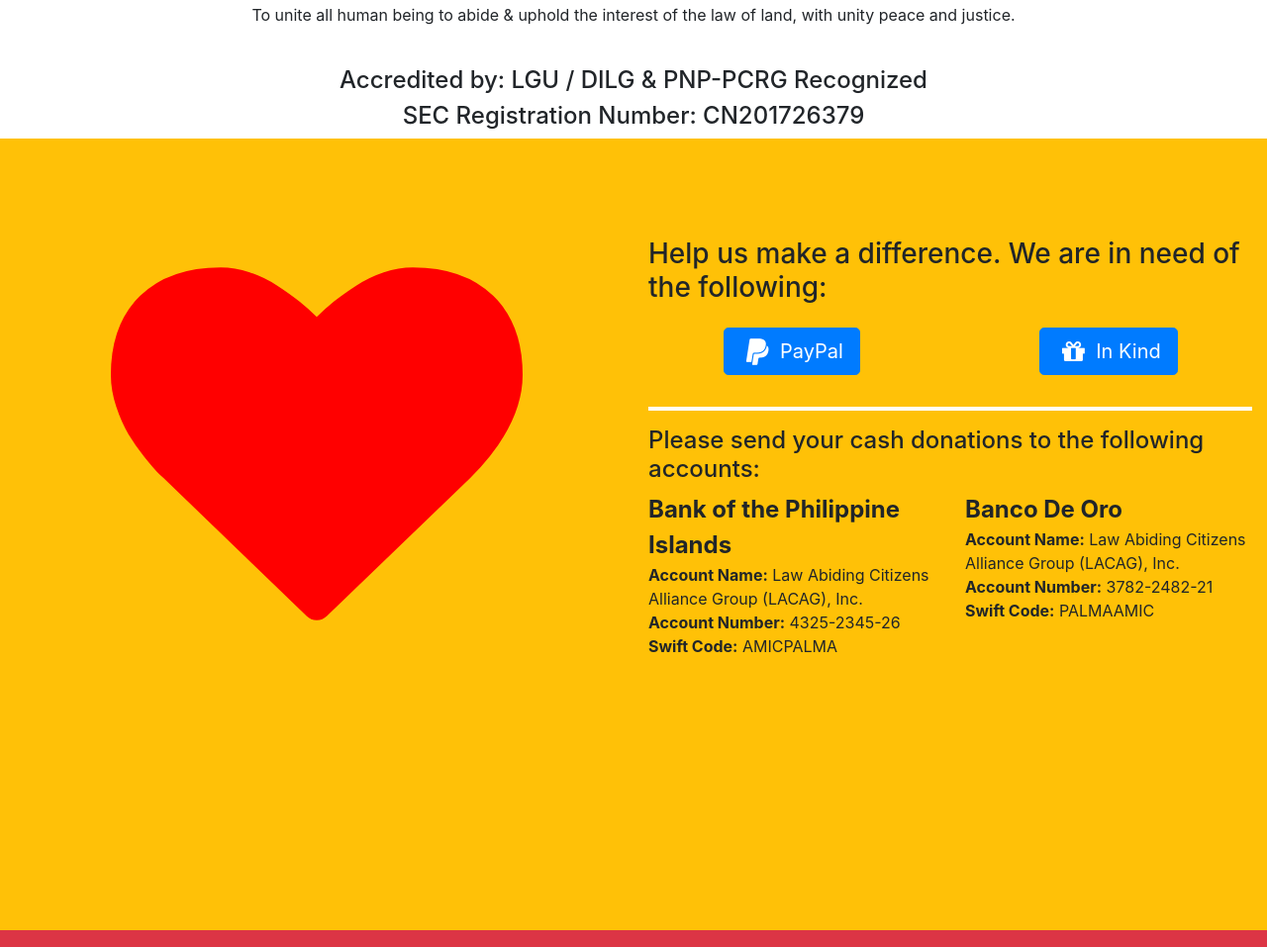
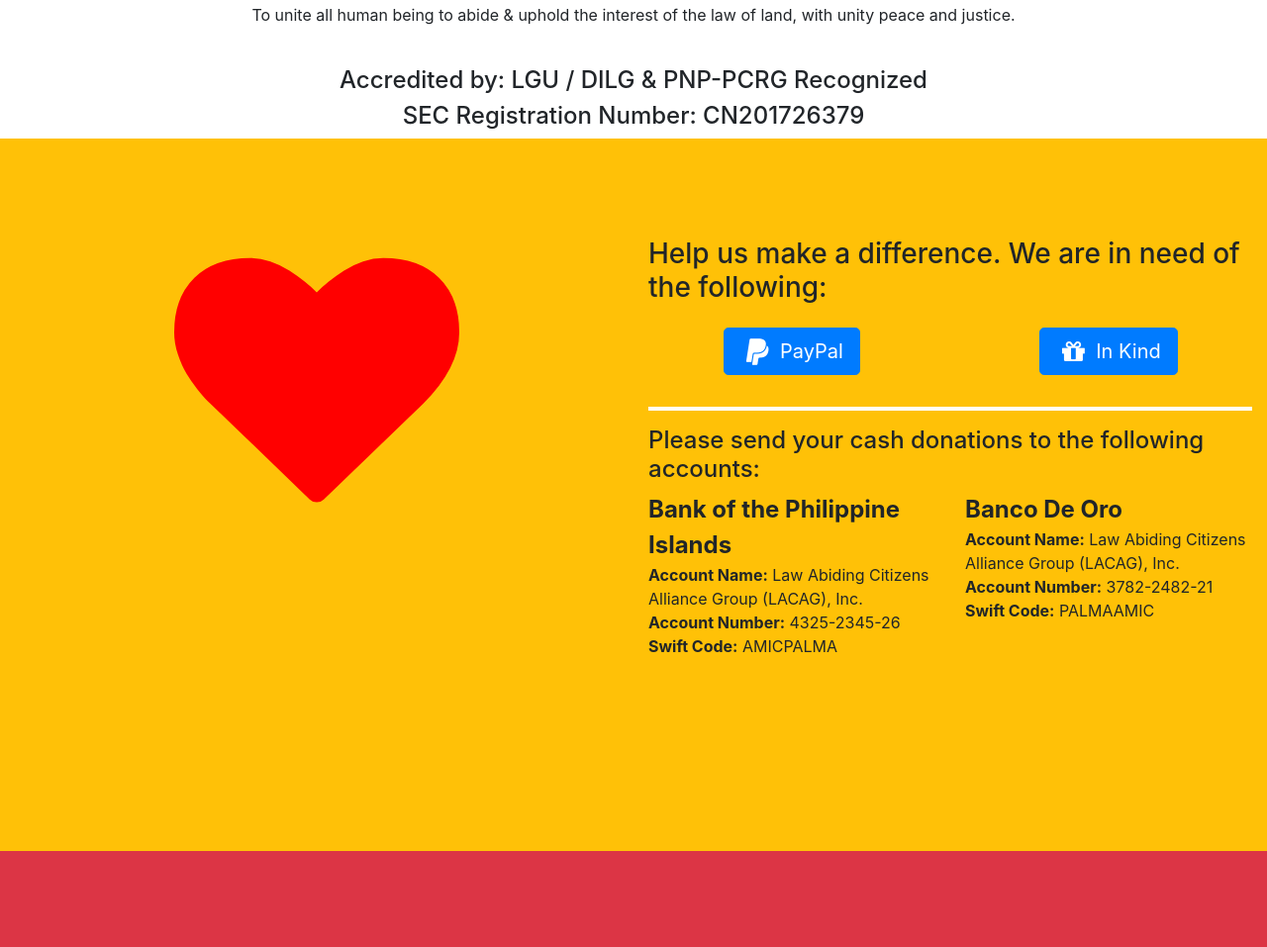
Before and after one commit to amichaelpalma/lacag, a plain HTML site: page index.html in a window 1280 px wide. Shown: the part 711-1668 px from the top of the page at 99% size. Drawn offline with nearby package versions, Linux system fonts and the light colour scheme.

Commit message:
update height in css and index

```diff
--- a/css/style.css
+++ b/css/style.css
@@ -1,5 +1,5 @@
 .section_size {
   width: auto;
-  min-height: 800px;
+  min-height: 720px;
   max-height: auto;
 }
--- a/index.html
+++ b/index.html
@@ -93,7 +93,7 @@
           <div class="row">
 
             <div class="col-lg-6">
-              <h1> <i class="fa fa-heart embed-responsive text-center" style="font-size: 26rem; color: red;"></i> </h1>
+              <h1> <i class="fa fa-heart embed-responsive text-center" style="font-size: 18rem; color: red;"></i> </h1>
             </div>
 
             <div class="col-lg-6">
@@ -228,7 +228,7 @@
 
           <div class="col-lg-5 col-sm-12 text-center mb-2">
             <p class="h4 text-white">Live Feed</p>
-            <iframe src="https://www.facebook.com/plugins/page.php?href=https%3A%2F%2Fweb.facebook.com%2FAMP-Keep-634152423654435&tabs=timeline&width=416&height=520&small_header=true&adapt_container_width=true&hide_cover=false&show_facepile=true&appId" width="416" height="520" style="border:none; overflow:hidden;" scrolling="no" frameborder="0" allowTransparency="true" allow="encrypted-media">
+            <iframe src="https://www.facebook.com/plugins/page.php?href=https%3A%2F%2Fweb.facebook.com%2FAMP-Keep-634152423654435&tabs=timeline&width=290&height=520&small_header=true&adapt_container_width=true&hide_cover=false&show_facepile=true&appId" width="290" height="520" style="border:none; overflow:hidden;" scrolling="no" frameborder="0" allowTransparency="true" allow="encrypted-media">
             </iframe>
           </div>
 
```
